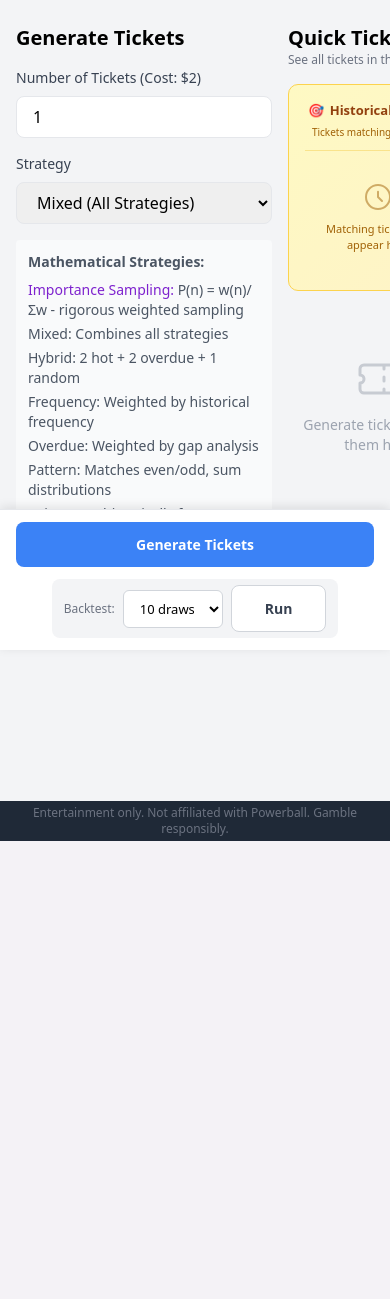
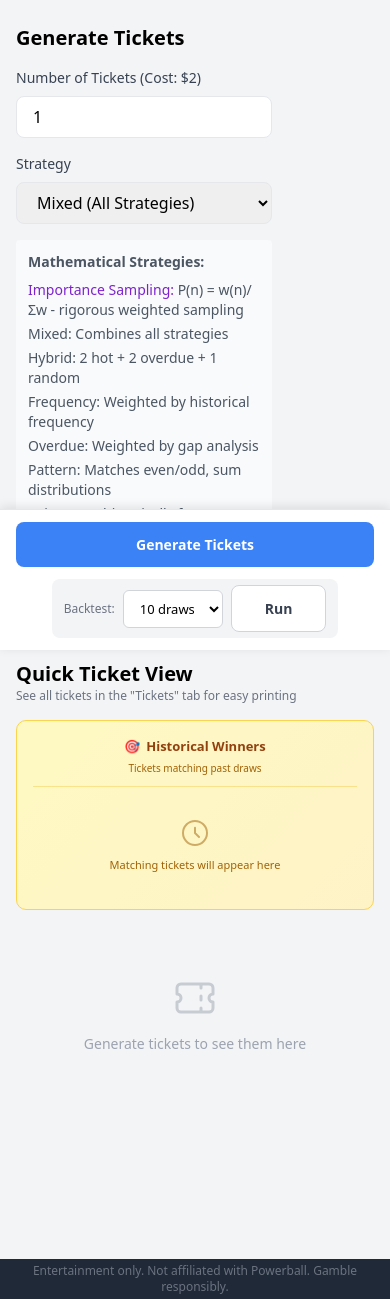
Before and after one commit to dkingfx/JackpotLab, a Flask app: page / in a window 390 px wide; the page is wider, and only the part inside the window is pictured. Shown: the part 194-1493 px from the top of that part. Before the commit the page ends 1035 px from the top of that part, so only its background shows below. Run offline with Flask 2, Linux system fonts and the light colour scheme; some libraries are stand-ins or nearby versions.

Commit message:
Improve mobile stacking for generator and tickets

```diff
--- a/static/index.html
+++ b/static/index.html
@@ -1028,7 +1028,7 @@
 
         <!-- Generator Tab -->
         <div id="content-generator" class="tab-content">
-            <div class="flex gap-4">
+            <div class="flex flex-col lg:flex-row gap-4">
                 <!-- Controls -->
                 <div class="stat-card w-64 flex-shrink-0">
                     <h2 class="text-xl font-bold mb-4">Generate Tickets</h2>
--- a/templates/index.html
+++ b/templates/index.html
@@ -954,7 +954,7 @@
 
         <!-- Generator Tab -->
         <div id="content-generator" class="tab-content">
-            <div class="flex gap-4">
+            <div class="flex flex-col lg:flex-row gap-4">
                 <!-- Controls -->
                 <div class="stat-card w-64 flex-shrink-0">
                     <h2 class="text-xl font-bold mb-4">Generate Tickets</h2>
```
